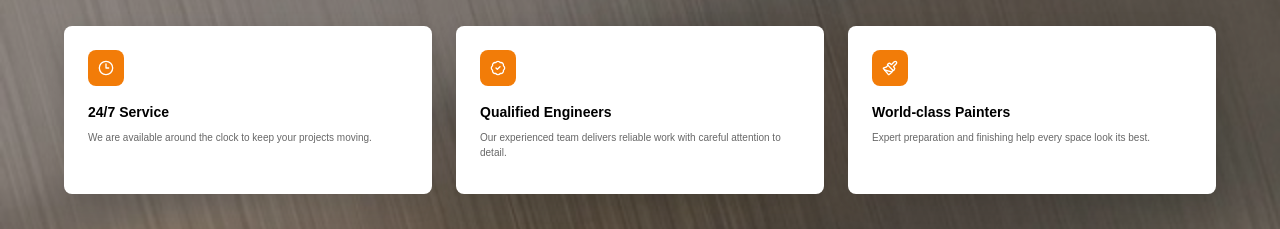
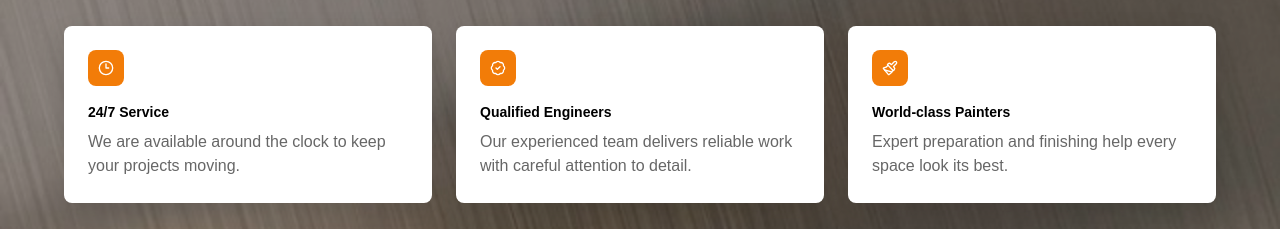
Before and after one commit to PenguinPepper/247craftsman, a Next.js app: page / in a window 1280 px wide. Shown: the part 1860-2089 px from the top of the page. Built offline with nearby package versions, Linux system fonts and the light colour scheme.

Commit message:
Change font size

```diff
--- a/app/components/Tstimonial.tsx
+++ b/app/components/Tstimonial.tsx
@@ -54,7 +54,7 @@ export default function Monial() {
                                 <Icon aria-hidden="true" className="size-4" strokeWidth={2} />
                             </span>
                             <h3 className="mt-4 text-sm font-bold">{title}</h3>
-                            <p className="mt-2 max-w-xs text-[0.625rem] leading-[1.55] text-black/60">
+                            <p className="mt-2 max-w-xs text-s leading-[1.55] text-black/60">
                                 {description}
                             </p>
                         </li>
```
